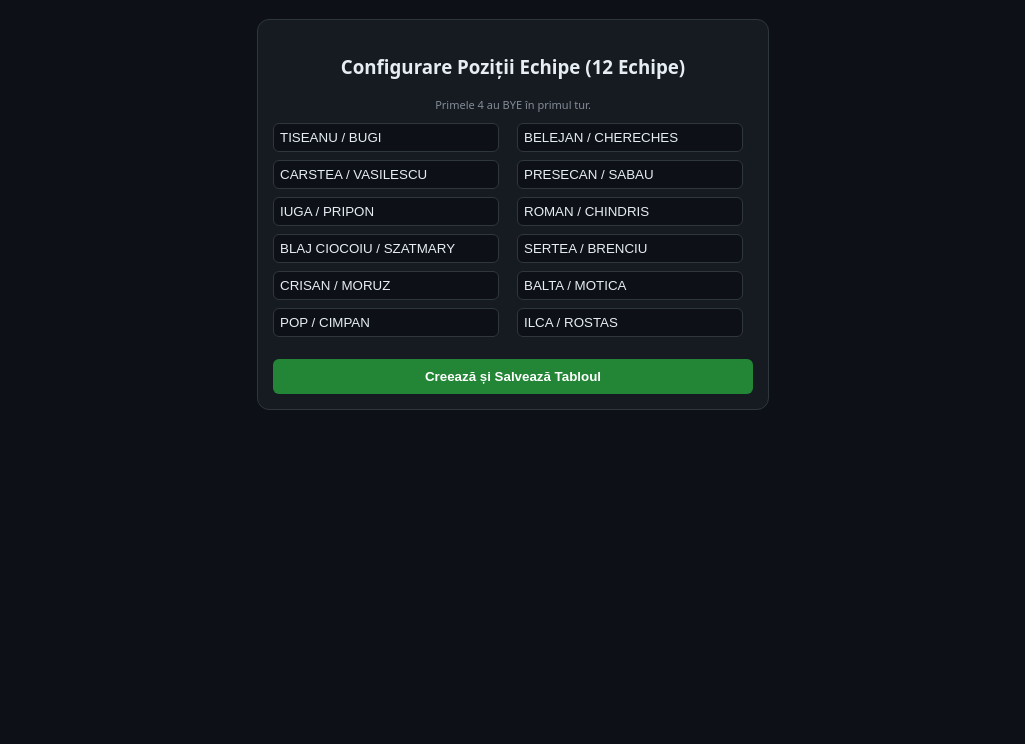
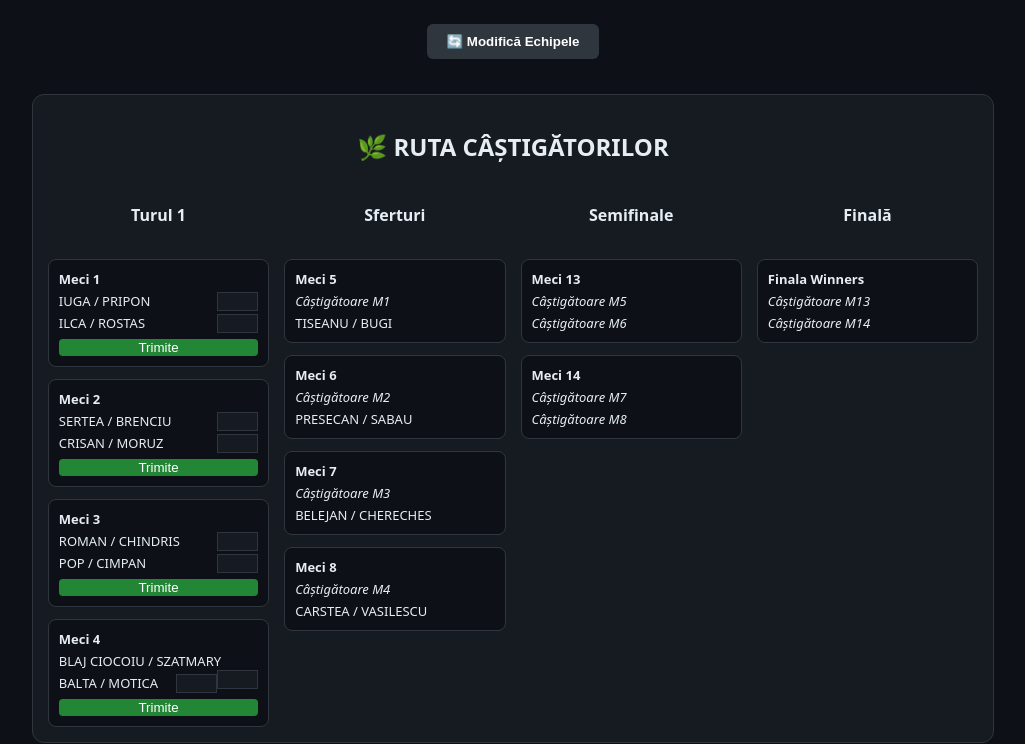
Before and after one commit to arohnean/CNU16ARAD, a plain HTML site: page index.html in a window 1280 px wide. Shown: the part 67-811 px from the top of the page, without its empty margins (127-1152 px from the left). Drawn offline with Linux system fonts and the light colour scheme.

Commit message:
Update index.html

```diff
--- a/index.html
+++ b/index.html
@@ -1,10 +1,10 @@
-<!DOCTYPE html><html><head><meta charset="utf-8"><title>CN U16 ARAD 2026 FEMININ</title><style>:root{--bg:#0d1117;--panel:#161b22;--border:#30363d;--text:#e6edf3;--muted:#848d97;--accent:#238636}body{font-family:system-ui,sans-serif;background:var(--bg);color:var(--text);text-align:center;margin:10px}.box{background:var(--panel);padding:15px;border-radius:12px;border:1px solid var(--border);margin:15px auto;max-width:1000px}.vertical-stack{display:flex;flex-direction:column;gap:30px;width:100%}.flex-layout{display:flex;gap:15px;justify-content:center;flex-wrap:wrap}.column{display:flex;flex-direction:column;gap:12px;min-width:220px;flex:1}.match{background:var(--bg);border:1px solid var(--border);border-radius:8px;padding:10px;text-align:left;font-size:13px}input[type="text"]{background:var(--bg);color:var(--text);padding:6px;border:1px solid var(--border);border-radius:6px;width:90%}input[type="number"]{background:var(--panel);color:var(--text);border:1px solid var(--border);width:35px;text-align:center;font-weight:bold;float:right}.btn{background:var(--accent);color:#fff;padding:10px 20px;border:none;border-radius:6px;font-weight:bold;cursor:pointer;width:100%}</style></head><body>
+<!DOCTYPE html><html><head><meta charset="utf-8"><title>CN U16 ARAD 2026 FEMININ</title><style>:root{--bg:#0d1117;--panel:#161b22;--border:#30363d;--text:#e6edf3;--muted:#848d97;--accent:#238636}body{font-family:system-ui,sans-serif;background:var(--bg);color:var(--text);text-align:center;margin:10px}.box{background:var(--panel);padding:15px;border-radius:12px;border:1px solid var(--border);margin:20px auto;max-width:1000px}.vertical-stack{display:flex;flex-direction:column;gap:30px;width:100%}.flex-layout{display:flex;gap:15px;justify-content:center;flex-wrap:wrap}.column{display:flex;flex-direction:column;gap:12px;min-width:220px;flex:1}.match{background:var(--bg);border:1px solid var(--border);border-radius:8px;padding:10px;text-align:left;font-size:13px}input[type="text"]{background:var(--bg);color:var(--text);padding:6px;border:1px solid var(--border);border-radius:6px;width:90%}input[type="number"]{background:var(--panel);color:var(--text);border:1px solid var(--border);width:35px;text-align:center;font-weight:bold;float:right}.btn{background:var(--accent);color:#fff;padding:10px 20px;border:none;border-radius:6px;font-weight:bold;cursor:pointer;width:100%}</style></head><body>
     <h1>CN U16 ARAD 2026 FEMININ</h1>
-    <div id="setup" class="box" style="max-width:480px">
+    <div id="setup" class="box" style="max-width:480px;display:none">
         <h3>Configurare Poziții Echipe (12 Echipe)</h3><p style="font-size:11px;color:var(--muted)">Primele 4 au BYE în primul tur.</p>
         <div style="display:grid;grid-template-columns:1fr 1fr;gap:8px" id="inputs"></div><br><button class="btn" onclick="start()">Creează și Salvează Tabloul</button>
     </div>
-    <div id="app" style="display:none;padding:5px">
+    <div id="app" style="padding:5px">
         <button class="btn" style="background:#30363d;width:auto;margin-bottom:15px" onclick="localStorage.clear();location.reload()">🔄 Modifică Echipele</button>
         <div class="vertical-stack">
             <div class="box">
@@ -30,29 +30,30 @@
         <div class="box" style="max-width:280px"><h2>🏆 ETAPA FINALĂ</h2><div id="gf"></div></div>
     </div>
 <script>
-    if (!localStorage.getItem('cnu16_vert_v7')) { localStorage.clear(); localStorage.setItem('cnu16_vert_v7', 'true'); location.reload(); }
+    // CURĂȚARE TOTALĂ A CACHE-ULUI DEFECT LA PORNIRE
+    localStorage.clear();
+
     const de=["TISEANU / BUGI","BELEJAN / CHERECHES","CARSTEA / VASILESCU","PRESECAN / SABAU","IUGA / PRIPON","ROMAN / CHINDRIS","BLAJ CIOCOIU / SZATMARY","SERTEA / BRENCIU","CRISAN / MORUZ","BALTA / MOTICA","POP / CIMPAN","ILCA / ROSTAS"];
     const container=document.getElementById('inputs');de.forEach((v,i)=>container.innerHTML+=`<input type="text" id="t${i+1}" value="${v}">`);
-    let e=[],m={};
-    function start(){
-        e=[];for(let i=1;i<=12;i++)e.push(document.getElementById('t'+i).value);
-        localStorage.setItem('cnu16_stoc_v7',JSON.stringify(e));
-        document.getElementById('setup').style.display='none';document.getElementById('app').style.display='block';
-        init();render();
-    }
+
+    let m={};
     function init(){
         const r=(id,t1,t2,n,l,l1,l2)=>m[id]={t1,t2,s1:'',s2:'',n,l,l1,l2,st:''};
-        r('Meci 1',e[4],e[11],'Meci 5_t1','Meci 9_t1');
-        r('Meci 2',e[7],e[8],'Meci 6_t1','Meci 9_t2');
-        r('Meci 3',e[5],e[10],'Meci 7_t1','Meci 10_t1');
-        r('Meci 4',e[6],e[9],'Meci 8_t1','Meci 10_t2');
-        r('Meci 5','',e[0],'Meci 13_t1','Meci 11_t2','Câștigătoare M1');
-        r('Meci 6','',e[3],'Meci 13_t2','Meci 12_t2','Câștigătoare M2');
-        r('Meci 7','',e[1],'Meci 14_t1','Meci 15_t2','Câștigătoare M3');
-        r('Meci 8','',e[2],'Meci 14_t2','Meci 16_t2','Câștigătoare M4');
+        // Distribuire curată și fixă pe fiecare meci în parte
+        r('Meci 1',de[4],de[11],'Meci 5_t1','Meci 9_t1');
+        r('Meci 2',de[7],de[8],'Meci 6_t1','Meci 9_t2');
+        r('Meci 3',de[5],de[10],'Meci 7_t1','Meci 10_t1');
+        r('Meci 4',de[6],de[9],'Meci 8_t1','Meci 10_t2');
+
+        r('Meci 5','',de[0],'Meci 13_t1','Meci 11_t2','Câștigătoare M1');
+        r('Meci 6','',de[3],'Meci 13_t2','Meci 12_t2','Câștigătoare M2');
+        r('Meci 7','',de[1],'Meci 14_t1','Meci 15_t2','Câștigătoare M3');
+        r('Meci 8','',de[2],'Meci 14_t2','Meci 16_t2','Câștigătoare M4');
+
         r('Meci 13','','','Finala W_t1','Meci 17_t2','Câștigătoare M5','Câștigătoare M6');
         r('Meci 14','','','Finala W_t2','Meci 18_t2','Câștigătoare M7','Câștigătoare M8');
         r('Finala W','','','Marea Finală_t1','Finala L_t2','Câștigătoare M13','Câștigătoare M14');
+
         r('Meci 9','','','Meci 11_t1','','Pierzătoare M1','Pierzătoare M2');
         r('Meci 10','','','Meci 12_t1','','Pierzătoare M3','Pierzătoare M4');
         r('Meci 11','','','Meci 15_t1','','Câștigătoare M9','Pierzătoare M5');
@@ -64,6 +65,7 @@
         r('Finala L','','','Marea Finală_t2','','Câștigătoare M17','Pierzătoare M13');
         r('Marea Finală','','','','','Câștigătoare Winners','Câștigătoare Losers');
     }
+
     function render(){
         const h=(id,lbl)=>{const x=m[id];const act=(x.t1&&x.t2&&x.st!=='done');return `<div class="match"><b>${lbl}</b><div style="margin:4px 0"><span>${x.t1||`<i>${x.l1||'Așteaptă'}</i>`}</span>${act?`<input type="number" id="s1_${id}">`: `<b>${x.s1}</b>`}</div><div><span>${x.t2||`<i>${x.l2||'Așteaptă'}</i>`}</span>${act?`<input type="number" id="s2_${id}">`: `<b>${x.s2}</b>`}</div>${act?`<button style="width:100%;margin-top:6px;background:var(--accent);color:#fff;border:none;border-radius:4px;cursor:pointer" onclick="save('${id}')">Trimite</button>`:''}</div>`};
         document.getElementById('w1').innerHTML='<h4>Turul 1</h4>'+h('Meci 1','Meci 1')+h('Meci 2','Meci 2')+h('Meci 3','Meci 3')+h('Meci 4','Meci 4');
@@ -77,6 +79,7 @@
         document.getElementById('l5').innerHTML='<h4>Finală Losers</h4>'+h('Finala L','Finala Losers');
         document.getElementById('gf').innerHTML=h('Marea Finală','Marea Finală');
     }
+
     function save(id){
         const s1=parseInt(document.getElementById('s1_'+id).value),s2=parseInt(document.getElementById('s2_'+id).value);
         if(isNaN(s1)||isNaN(s2)||s1===s2)return alert("Scor invalid!");
@@ -85,5 +88,6 @@
         if(x.l){const[lId,p]=x.l.split('_');if(p==='t1')m[lId].t1=l;else m[lId].t2=l}
         render();
     }
-    window.onload=()=>{let s=localStorage.getItem('cnu16_stoc_v7');if(s){JSON.parse(s).forEach((v,i)=>{if(document.getElementById('t'+(i+1)))document.getElementById('t'+(i+1)).value=v});start()}};
+
+    init();render();
 </script></body></html>
```
